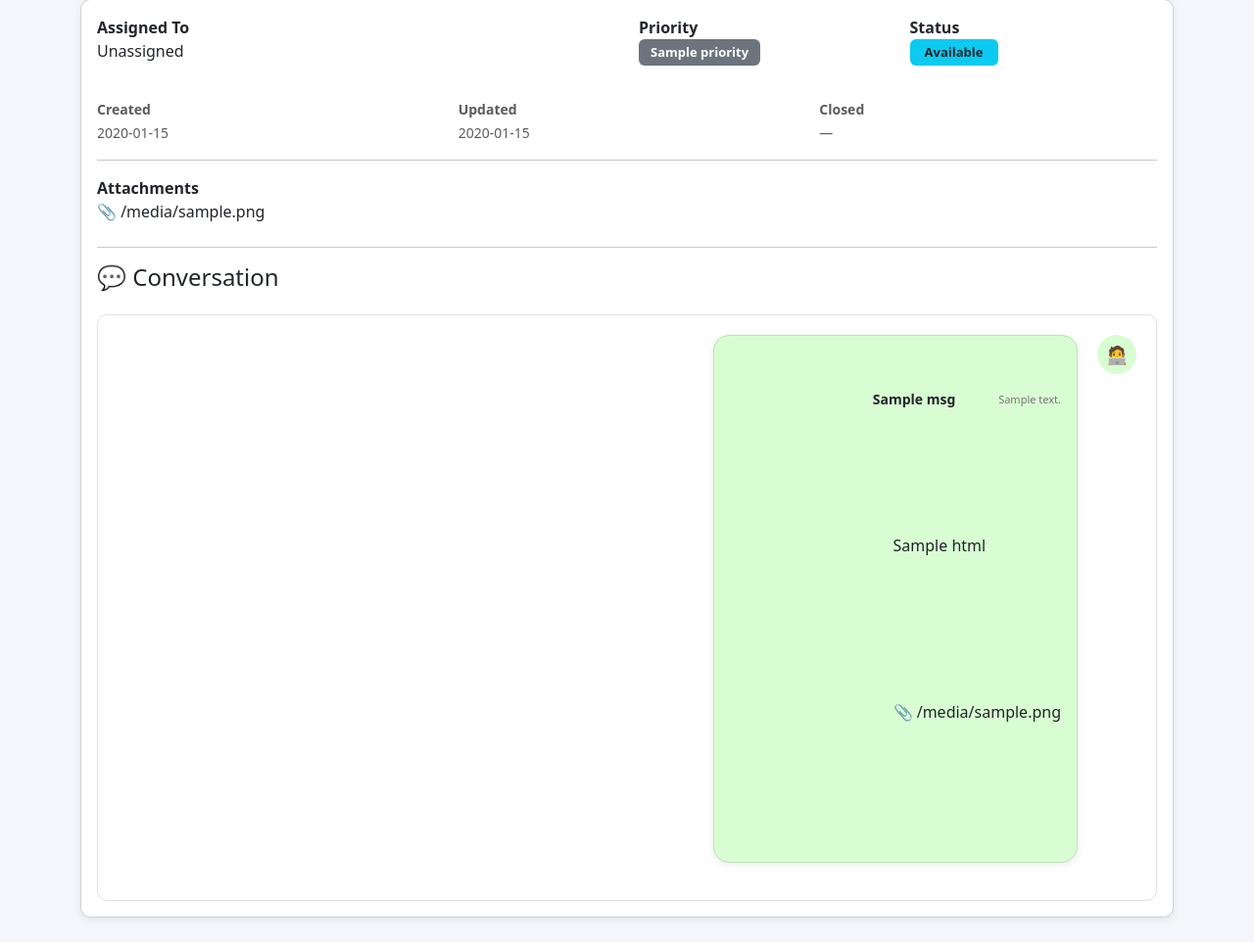
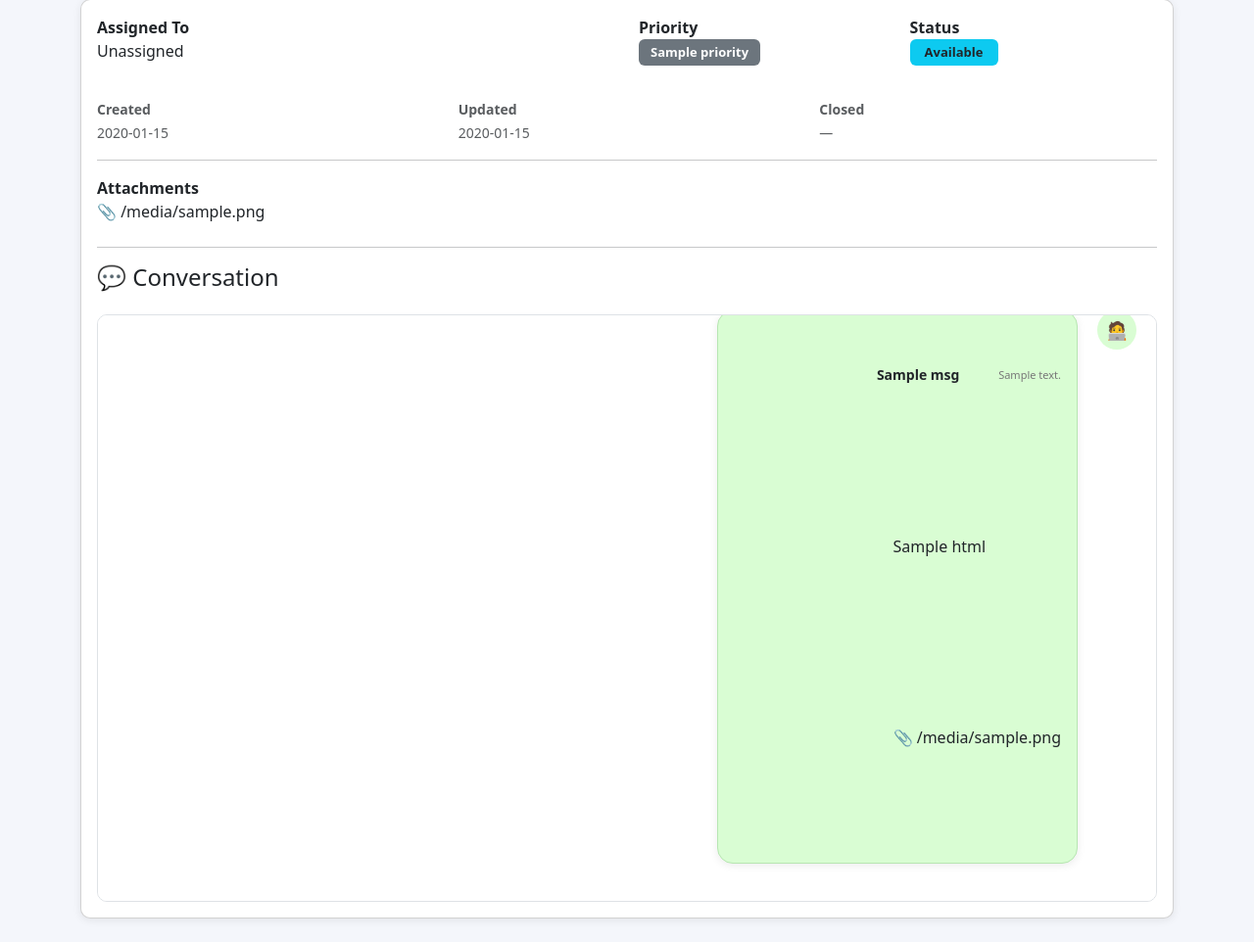
Before and after one commit to shashankshandilya-dotpe1754/data_ticket_system, a Python web app: template templates/requestor_ticket_detail.html in a window 1280 px wide. Shown: the part 177-1139 px from the top of the page at 98% size. Run offline with Jinja, Linux system fonts and the light colour scheme; the template is opened without the code that fills it: most values are stand-ins (such as "Sample title", 1, 10 or a date in 2020); some libraries are stand-ins or nearby versions.

Commit message:
Update requestor_ticket_detail.html

```diff
--- a/templates/requestor_ticket_detail.html
+++ b/templates/requestor_ticket_detail.html
@@ -126,7 +126,9 @@
 
         </h4>
 
-        <div class="conversation-box">
+        <div
+            class="conversation-box"
+            style="max-height:600px;overflow-y:auto;">
 
             {% if conversation %}
 
@@ -165,19 +167,20 @@
                                 </div>
 
                                <div class="chat-text">
-
                                    {% if msg["HTML"] %}
+                                   <div class="message-body">
                                        {{ msg["HTML"]|safe }}
+                                   </div>
                                    {% else %}
-                                        <pre style="margin:0;white-space:pre-wrap;">{{ msg["Message"] }}</pre>
+                                   <div class="message-body">
+                                       {{ msg["Message"] }}
+                                   </div>
                                    {% endif %}
-
                                    {% if msg["Attachments"] %}
                                    <div class="mt-3">
                                        📎 {{ msg["Attachments"] }}
                                    </div>
                                    {% endif %}
-
                                </div>
 
                             </div>
@@ -270,16 +273,19 @@ const quill = new Quill('#replyEditor', {
     modules:{
 
         toolbar:[
-
-            [{header:[1,2,3,false]}],
-            ['bold','italic','underline'],
-            [{color:[]},{background:[]}],
-            [{list:'ordered'},{list:'bullet'}],
+            [{ font: [] }],
+            [{ size: ['small', false, 'large', 'huge'] }],
+            [{ header: [1,2,3,4,5,6,false] }],
+            ['bold','italic','underline','strike'],
+            [{ color: [] }, { background: [] }],
+            [{ script:'sub' }, { script:'super' }],
+            [{ list:'ordered' }, { list:'bullet' }],
+            [{ indent:'-1' }, { indent:'+1' }],
+            [{ align: [] }],
+            ['blockquote','code-block'],
             ['link','image'],
             ['clean']
-
         ]
-
     }
 
 });
@@ -291,6 +297,14 @@ document.getElementById("replyForm").addEventListener("submit",function(){
 
 });
 
+const conversationBox = document.querySelector(".conversation-box");
+
+if (conversationBox) {
+
+    conversationBox.scrollTop = conversationBox.scrollHeight;
+
+}
+
 </script>
 
 {% endblock %}
```
Lines whose indentation alone changed are shown as unchanged.
